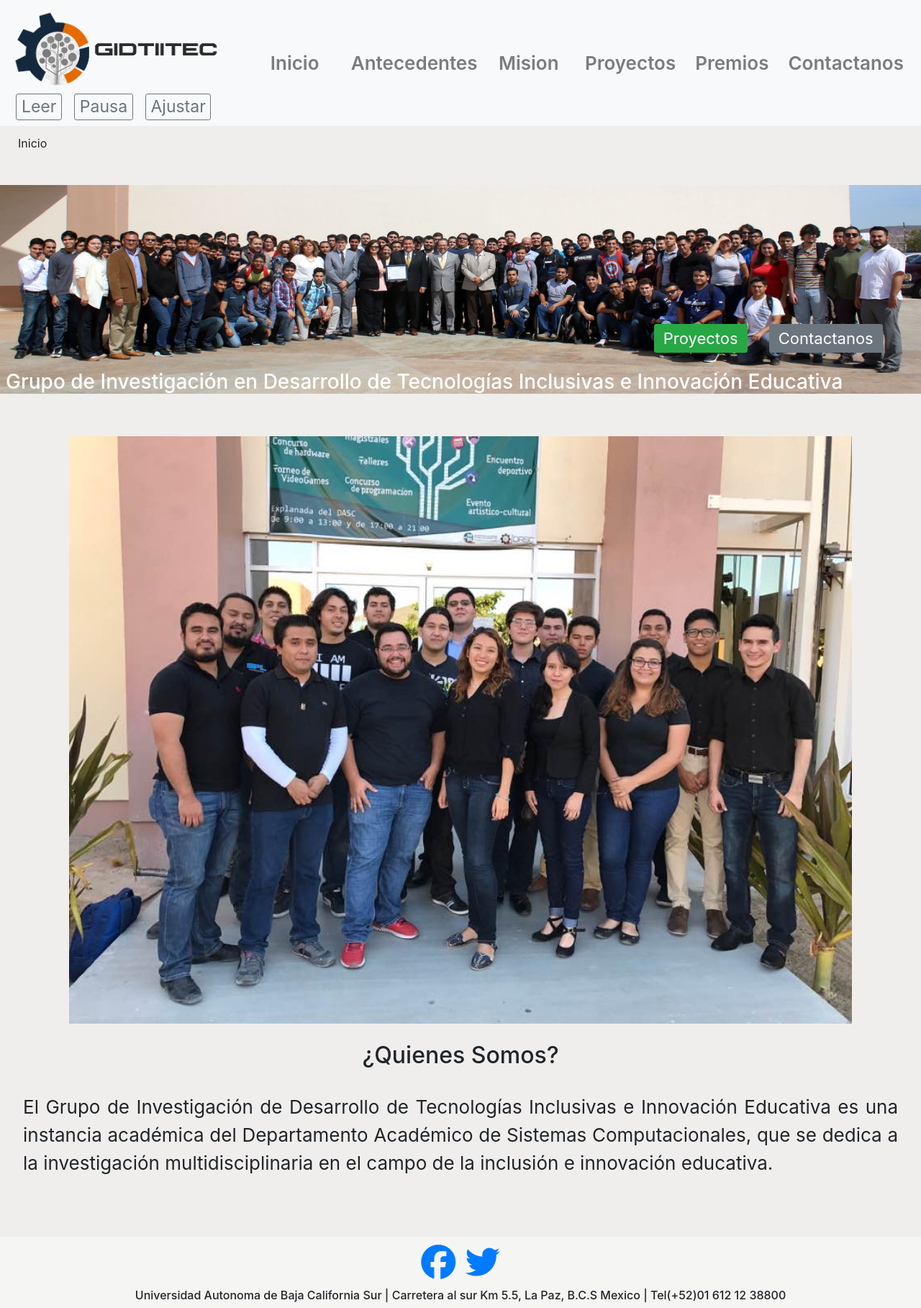
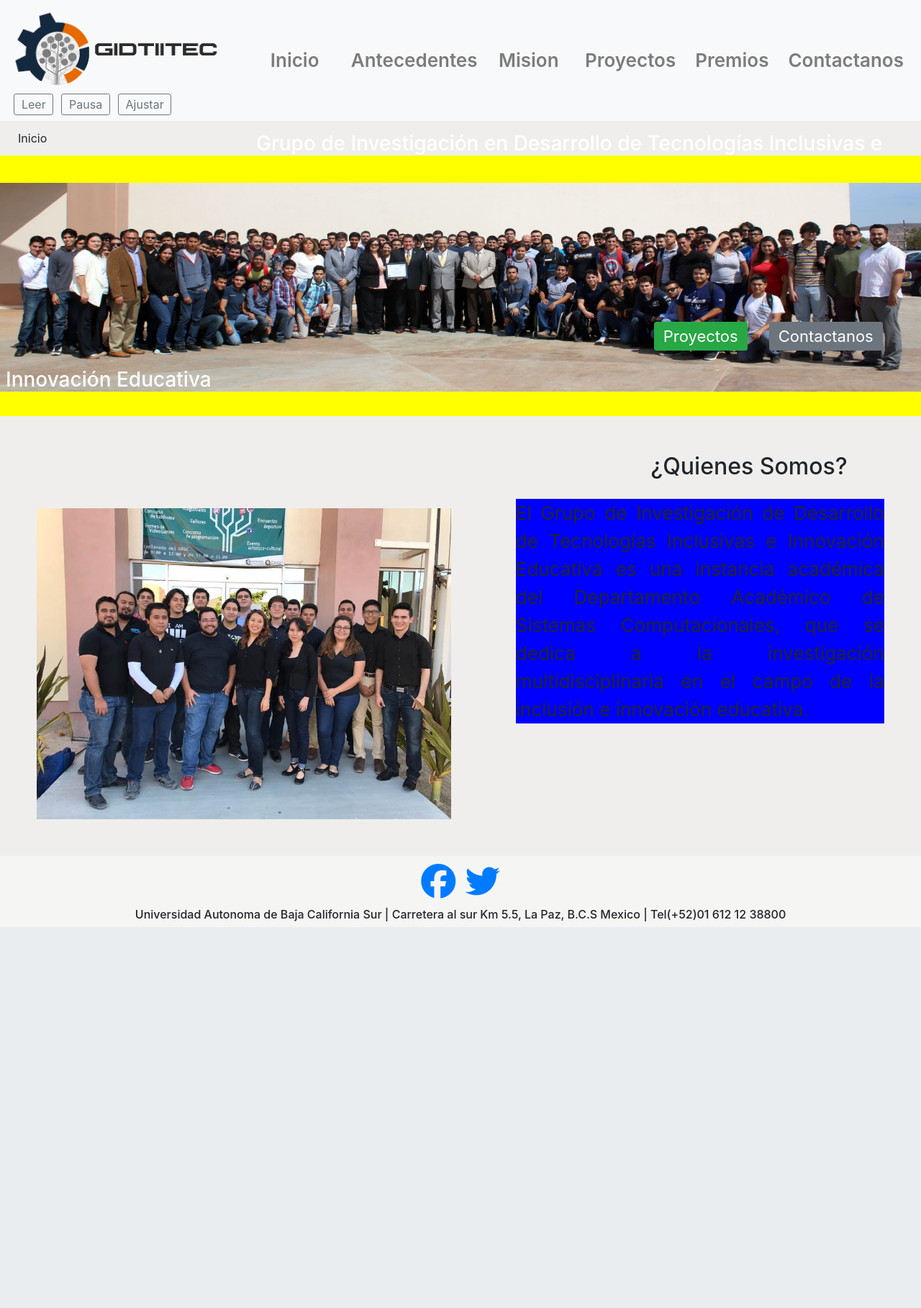
Before and after one commit to SaulHernandez230/GIDTIITEC, a PHP site: page / in a window 1280 px wide. Shown: the whole page at 72% size. After the commit the page ends 1280 px from the top, so only its background shows below. Run offline with PHP 8.4, Linux system fonts and the light colour scheme; some libraries are stand-ins or nearby versions.

Commit message:
estoy hasta la verga

```diff
--- a/Sources/CSS/header.css
+++ b/Sources/CSS/header.css
@@ -40,9 +40,14 @@ header li{
 @media (min-width: 480px){
   header img{width: 40%}
   #nav .button-container{width: 85%;}
-  #nav button{ width: 15%; font-size: 13px;}
+  #nav button{ padding: .5% 2%; width: auto; font-size: 14px;}
 }
 
+@media (min-width: 576px){
+  header img{width: 45%}
+  #nav .button-container{margin: 0 2%;width: 85%;}
+  #nav button{ font-size: 16px;}
+}
 /* Medium devices (tablets, 768px and up) */
 @media (min-width: 768px){
   header img{ margin:0%; width: 90%;}
@@ -50,7 +55,7 @@ header li{
   #navbarNav div{width: 100%;}
   #nav div a{ width: 20%; text-align: center; font-size: 18px; font-weight: 600;}
   #nav .button-container{margin:0; width:35%;}
-  #nav button{ margin:0 1%; padding: 0 2%;width: auto; font-size: 17px;}
+  #nav button{ margin:0 1%; padding: .5% 3%; width: auto; font-size: 14px;}
 }
 
 /* Large devices (desktops, 1024px and up) */
@@ -58,7 +63,7 @@ header li{
 {
   header img{ width: 90%;}
   #nav div a{font-size: 23px;}
-  #nav button{ margin:0 2%; font-size: 23px;}
+  #nav button{ font-size: 16px;}
 }
 
 /* Extra large devices (large desktops, 1200px and up) */
--- a/Sources/CSS/inicio.css
+++ b/Sources/CSS/inicio.css
@@ -1,5 +1,11 @@
 *{
   box-sizing: border-box;
+}
+#Inicio div{
+  display: block;
+  width: 100%;
+  height: auto;
+  background: yellow;
 }
 #Inicio h1, #Inicio #bienvenida, #Inicio a{
   display: none;
@@ -8,28 +14,30 @@
   text-align: center;
 }
 #Inicio img{
-  width: 95%;
-  margin: 2.5%;
+  margin: 5%;
+  width: 90%;
 }
 #Inicio p{
-  margin: 2.5%;
-  width: 95%;
+  margin: 5%;
+  width: 90%;
   text-align: justify;
 }
 #Inicio a {color: white;}
 /* Small devices (landscape phones, 480px and up) */
 @media (min-width: 480px){
-  #Inicio img { margin:2% 7.5%; width: 85%;}
-  #Inicio p{ font-size: 20px;}
+  #Inicio img { margin:2% 10%; width: 80%;}
+  #Inicio p{ margin: 2.5% 5%;font-size: 20px;}
 }
 
 /* Medium devices (tablets, 768px and up) */
 @media (min-width: 768px){
   #Inicio h1, #Inicio #bienvenida{ display: initial; margin: 0; width:100%;}
-  #Inicio h1{position:relative; left:8px; bottom: 25px; font-size: 19.7px; color:white;}
+  #Inicio h1{position:relative; left:8px; bottom: 25px; font-size: 17px; color:white;}
   #Inicio a{display: initial; position:relative; margin: 0% 1%; left:65%; top:160px;font-size: 17px;}
+  #Inicio img{ float:left; margin: 10% 0% 0 4%; width: 45%;}
+  #Inicio h2{ float: right; margin: 4% 8% 2% 0;}
+  #Inicio p{ float: right; margin: 0 4%; width: 40%; font-size: 19px;}
   #Inicio #bienvenida{max-height: 200px; }
-  #Inicio p{ font-size: 24px;}
 }
 
 /* Large devices (desktops, 1024px and up) */
@@ -38,7 +46,7 @@
   #Inicio h1{font-size: 25px; bottom: 30px;}
   #Inicio a{margin: 0% 1%; left:70%; top:200px;}
   #Inicio #bienvenida{max-height: 250px;}
-  #Inicio p{ font-size: 26px;}
+  #Inicio p{ font-size: 26px; background: blue}
 }
 
 /* Extra large devices (large desktops, 1200px and up) */
--- a/Sources/Views/Inicio.php
+++ b/Sources/Views/Inicio.php
@@ -1,19 +1,21 @@
 <body>
   <div id="Inicio">
     <div>
-      <a id="a3" class="btn btn-success">Proyectos</a>
-      <a id="a6" class="btn btn-secondary">Contactanos</a>
-      <img id="bienvenida" src="/GIDTIITEC/Sources/Img/bienvenida.png" aria-labely="Grupo de invesitgacion y desarrollo de Tecnologias Inclusivas">
+      <a id="a3" class="btn btn-success" role="button">Proyectos</a>
+      <a id="a6" class="btn btn-secondary" role="button">Contactanos</a>
+      <img id="bienvenida" src="/GIDTIITEC/Sources/Img/bienvenida.png" role="img" aria-labely="Grupo de invesitgacion y desarrollo de Tecnologias Inclusivas">
       <h1>Grupo de Investigación en Desarrollo de Tecnologías Inclusivas e Innovación Educativa</h1>
     </div>
 
-    <img src="/GIDTIITEC/Sources/Img/grupo.png" >
-    <span class="sr-only">¿Quienes Somos?</span>
-    <h2>¿Quienes Somos?</h2>
-    <p>
-      El Grupo de Investigación de Desarrollo de Tecnologías Inclusivas e Innovación Educativa es
-      una instancia académica del Departamento Académico de Sistemas Computacionales, que se dedica
-      a la investigación multidisciplinaria en el campo de la inclusión e innovación educativa.
-    </p>
+    <div role="article">
+      <h2 role="banner">¿Quienes Somos?</h2>
+      <span class="sr-only" role="none">¿Quienes Somos?</span>
+      <img src="/GIDTIITEC/Sources/Img/grupo.png" role="img">
+      <p>
+        El Grupo de Investigación de Desarrollo de Tecnologías Inclusivas e Innovación Educativa es
+        una instancia académica del Departamento Académico de Sistemas Computacionales, que se dedica
+        a la investigación multidisciplinaria en el campo de la inclusión e innovación educativa.
+      </p>
+    </div>
   </div>
 </body>
```
Also changed, not shown: Sources/Views/Contactanos.php (+11 -11 lines), Sources/Views/Proyectos.php (+8 -8 lines).
